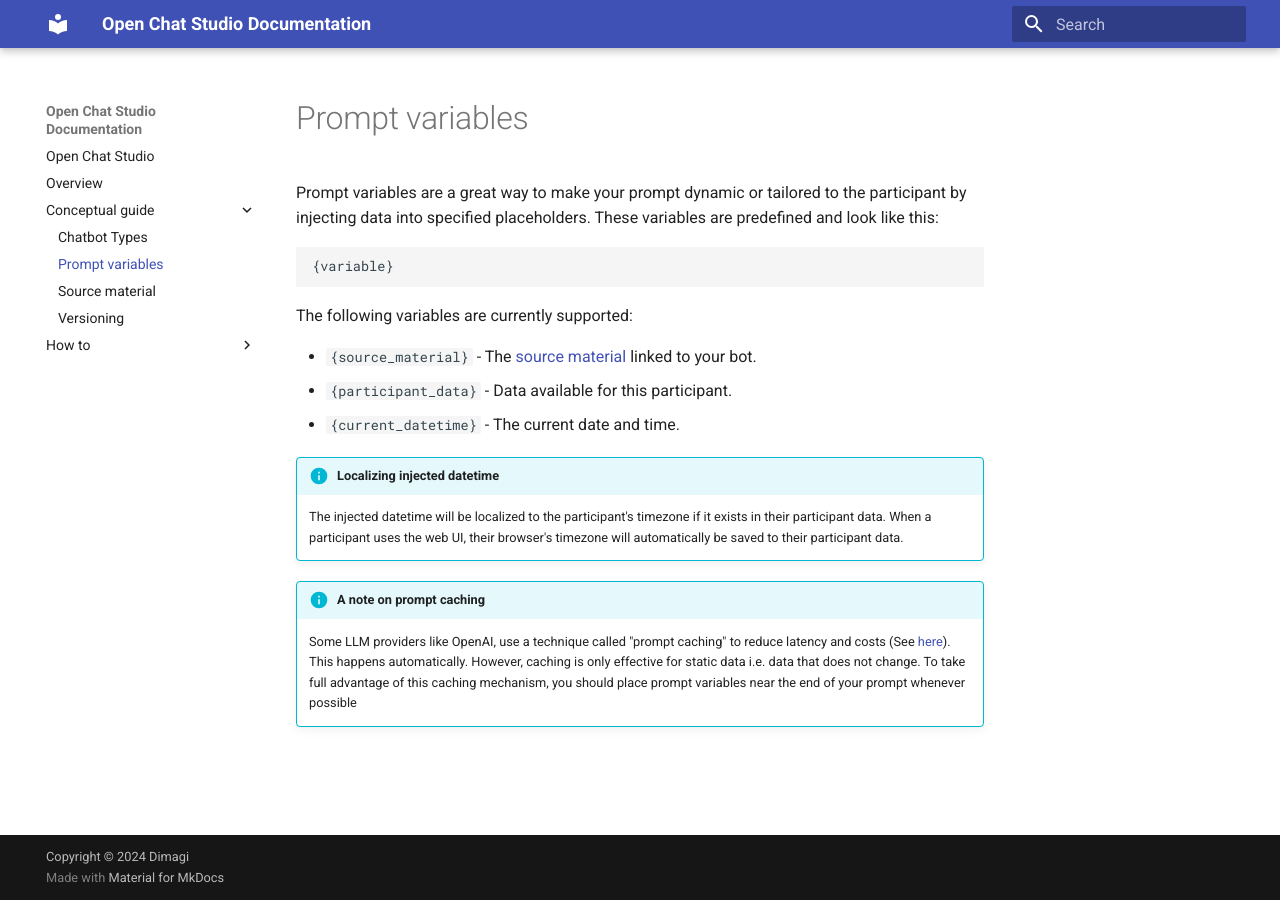
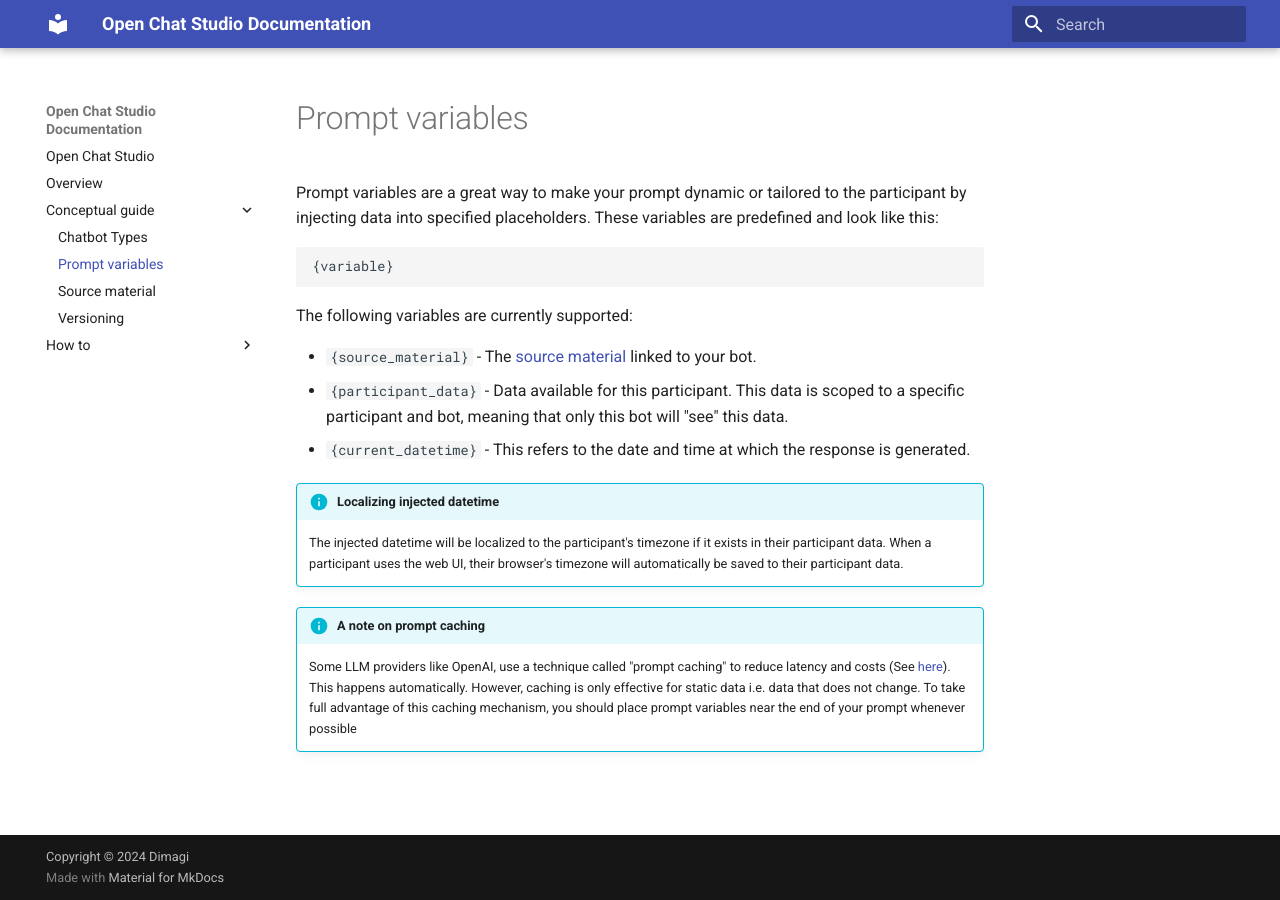
Before and after one commit to dimagi/open-chat-studio-docs, an MkDocs documentation site: the page built from docs/conceptual_guide/prompt_variables.md, in a window 1280 px wide. Built offline with MkDocs 1.6.1 and Material for MkDocs 9.7.7, drawn with Linux system fonts in a browser that asks for light colours.

Commit message:
Small updates

```diff
--- a/docs/conceptual_guide/prompt_variables.md
+++ b/docs/conceptual_guide/prompt_variables.md
@@ -7,8 +7,8 @@ Prompt variables are a great way to make your prompt dynamic or tailored to the
 The following variables are currently supported:
 
 - `{source_material}` - The [source material](../how-to/adding_source_material.md) linked to your bot.
-- `{participant_data}` - Data available for this participant.
-- `{current_datetime}` - The current date and time.
+- `{participant_data}` - Data available for this participant. This data is scoped to a specific participant and bot, meaning that only this bot will "see" this data.
+- `{current_datetime}` - This refers to the date and time at which the response is generated.
 
 !!! info "Localizing injected datetime"
     The injected datetime will be localized to the participant's timezone if it exists in their participant data. When a participant uses the web UI, their browser's timezone will automatically be saved to their participant data.
```
